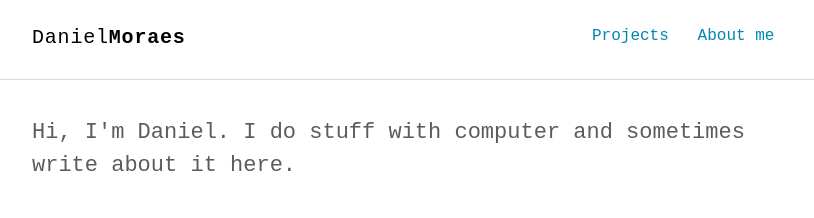
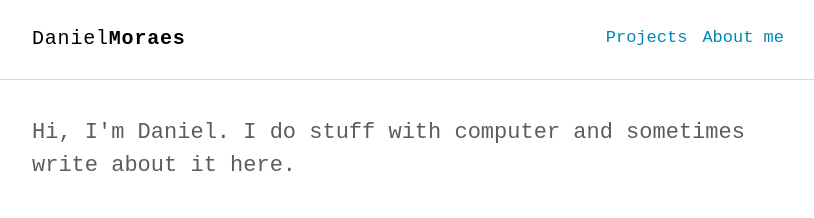
Before and after one commit to danielbibit/danielbibit.github.io, a Jekyll site: the page built from index.html, in a window 1280 px wide. Shown: the top 218 px of the page, without its empty margins (232-1046 px from the left). Built offline with Jekyll 4.4.1, drawn with Linux system fonts in a browser that asks for light colours; some web fonts are replaced.

Commit message:
Fix navbar by pedro

```diff
--- a/_config.yml
+++ b/_config.yml
@@ -3,7 +3,7 @@ title_left    : "Daniel"
 title_right   : "Moraes" # default: ""
 description   : "Personal Site"
 keywords      : "developer, engineer, docker, programming, linux, diy, nas, zfs, python"
-url           : https://moraes.dev.br # site url
+url           : http://127.0.0.1:4000 # site url
 baseurl       : "" # apply repo name like "/myproject" if used under gh-pages branch, else (under master branch) just leave empty/blank
 cover         : "" # image uri like logo/cover image for site seo
 
--- a/_includes/nav.html
+++ b/_includes/nav.html
@@ -1,11 +1,20 @@
 
-<nav class="nav">
+<!-- <nav class="nav">
   <div class="container">
     <h1 class="logo"><a href="{{ '/' | prepend: site.baseurl | prepend: site.url }}">{{ site.title_left }}<span>{{ site.title_right }}</span></a></h1>
     <ul class="navbar">
       <li><a href="{{ '/projects' | prepend: site.baseurl | prepend: site.url }}">Projects</a></li>
       <li><a href="{{ '/about' | prepend: site.baseurl | prepend: site.url }}">About me</a></li>
-      <!-- <li><a href="{{ "/feed.xml" | prepend: site.baseurl | prepend: site.url }}" target="_blank">RSS</a></li> -->
-    </ul>
+
+     </ul>
+   </div>
+</nav> -->
+
+
+<div class="myNav">
+  <h1><a href="{{ '/' | prepend: site.baseurl | prepend: site.url }}">{{ site.title_left }}<span>{{ site.title_right }}</span></a></h1>
+  <div class="myNavLinks">
+    <a href="{{ '/projects' | prepend: site.baseurl | prepend: site.url }}" >Projects</a>
+    <a href="{{ '/about' | prepend: site.baseurl | prepend: site.url }}" style="margin-left: 15px;">About me</a>
   </div>
-</nav>
+</div>
--- a/assets/scss/_layout.scss
+++ b/assets/scss/_layout.scss
@@ -106,6 +106,7 @@ hr {
 
 .nav {
   min-height: 64px;
+  float: left
 }
 
 .navbar {
@@ -123,6 +124,51 @@ hr {
 
   a {
     @extend .link;
+  }
+}
+
+.myNav{
+  display: flex;
+  flex-direction: row;
+  justify-content: space-between;
+  padding: 0.6em 1.5em;
+  flex-wrap: wrap;
+  max-width: 800px; margin: 0 auto;
+
+  h1{
+    cursor: pointer;
+    letter-spacing: 0.8px;
+    font-size: 20px;
+    line-height: 28px;
+    font-weight: 300;
+  }
+
+  a{
+    font-weight: 300;
+    font-size: 20px;
+  }
+
+  span{
+    font-size: 20px;
+    font-weight: 700;
+  }
+}
+
+.myNavLinks{
+  display: flex;
+  flex-direction: row;
+  justify-content: space-around;
+  margin: auto 0;
+
+  a{
+    font-size: 17px;
+    color: #0086B3;
+    border-bottom: 2px solid #ffffff;
+    transition: border 300ms linear;
+  }
+
+  a:hover{
+    border-bottom: 2px solid;
   }
 }
 
```
